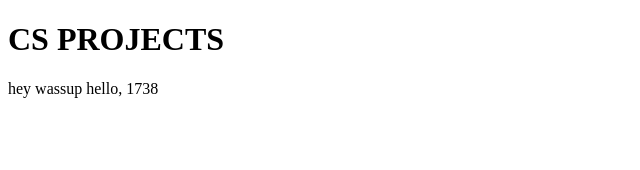
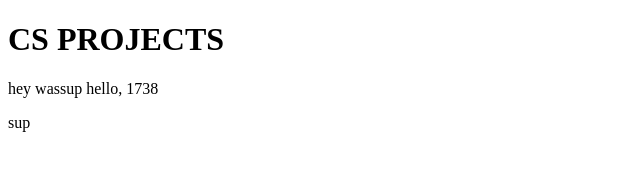
Before and after one commit to siolaterr/siolaterr.github.io, a plain HTML site: page index.html in a window 1280 px wide. Shown: the full height of the page, 0-640 px from the left. Drawn offline with Linux system fonts and the light colour scheme.

Commit message:
made small change
blah

```diff
--- a/index.html
+++ b/index.html
@@ -4,5 +4,6 @@
 	<body>
 		<h1>CS PROJECTS</h1>
 		<p>hey wassup hello, 1738 </p>
+		<p>sup</p>
 	</body>
 </html>
```
